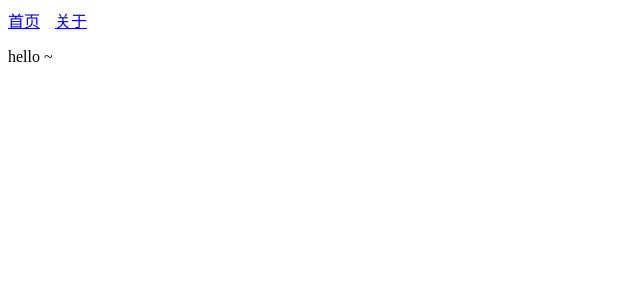
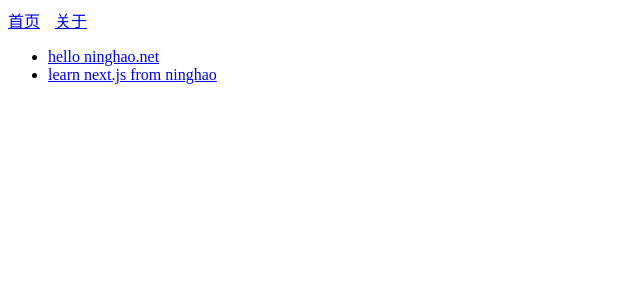
Before and after one commit to ninghao/ninghao-next, a Next.js app: page / in a window 1280 px wide. Shown: the top 300 px of the page, without its empty margins (0-640 px from the left). Built offline with nearby package versions, Linux system fonts and the light colour scheme.

Commit message:
地址查询符（Query String）

```diff
--- a/pages/index.js
+++ b/pages/index.js
@@ -1,9 +1,20 @@
 import Link from 'next/link'
 import MainLayout from '../components/MainLayout'
 
+const ListItem = (props) => (
+  <li>
+    <Link href={`/post?title=${props.title}`}>
+      <a>{props.title}</a>
+    </Link>
+  </li>
+)
+
 const Index = () => (
   <MainLayout>
-    <p>hello ~</p>
+    <ul>
+      <ListItem title='hello ninghao.net' />
+      <ListItem title='learn next.js from ninghao' />
+    </ul>
   </MainLayout>
 )
 
```
Also changed, not shown: pages/post.js (added, +10 -0 lines).
